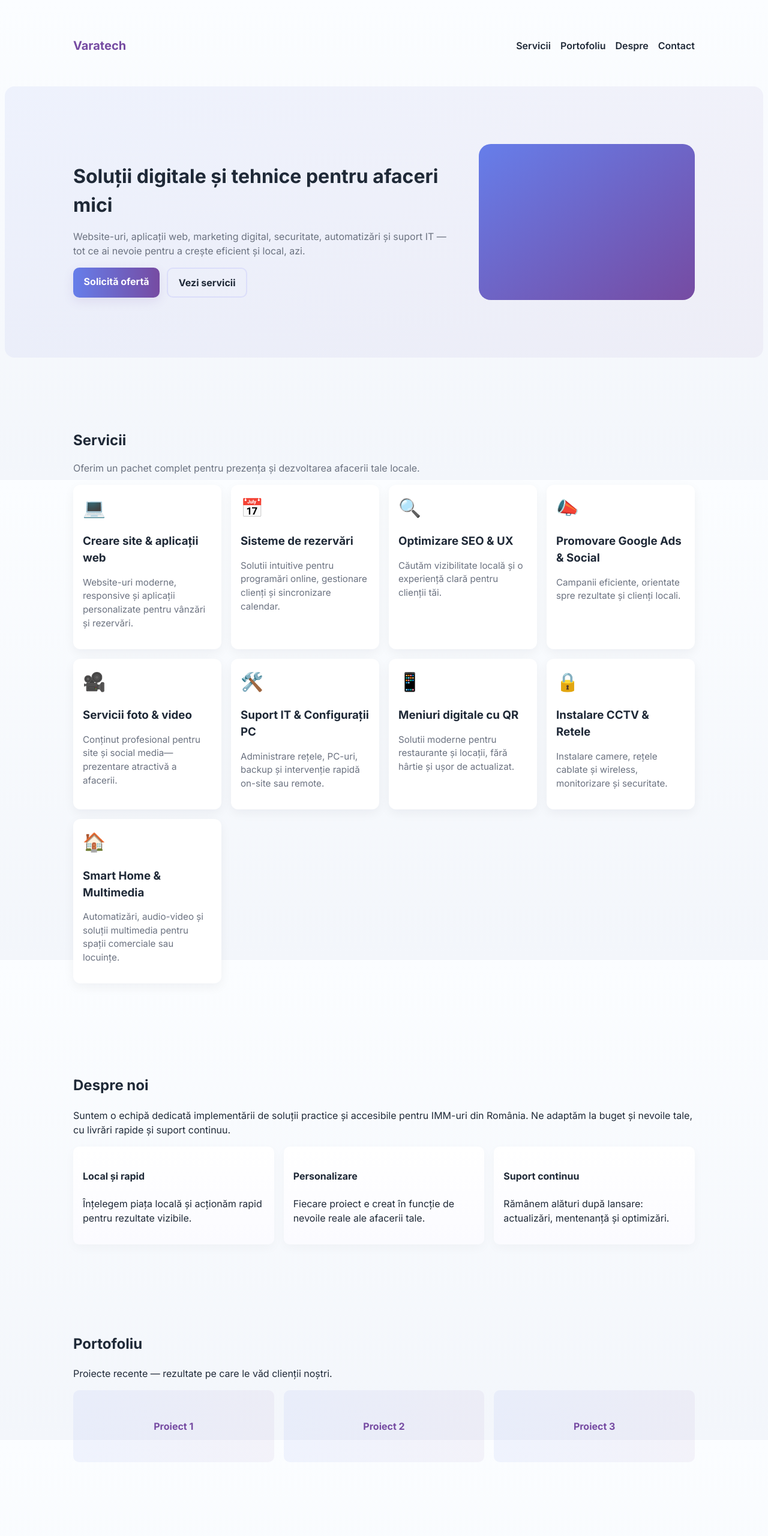
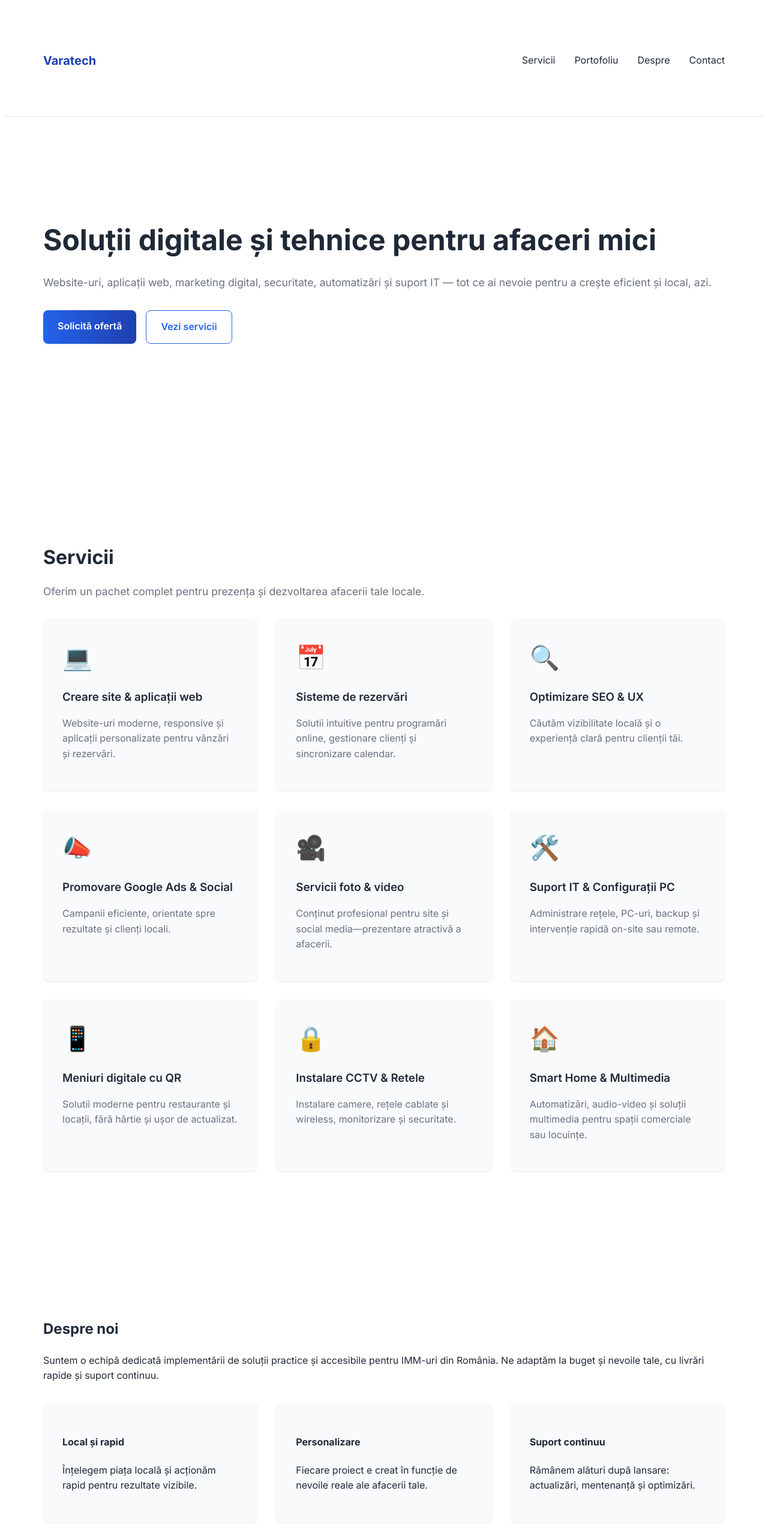
Before and after one commit to PavelRosca/varatech, a plain HTML site: page index.html in a window 1280 px wide. Shown: the top 2560 px of the page at 60% size. Drawn offline with Linux system fonts and the light colour scheme.

Commit message:
newer look

```diff
--- a/index.html
+++ b/index.html
@@ -36,18 +36,6 @@
             <a href="#contact" class="btn primary">Solicită ofertă</a>
             <a href="#servicii" class="btn outline">Vezi servicii</a>
           </div>
-        </div>
-        <div class="hero-illustration" aria-hidden="true">
-          <!-- Simple illustrative SVG -->
-          <svg width="360" height="260" viewBox="0 0 360 260" fill="none" xmlns="http://www.w3.org/2000/svg">
-            <rect width="360" height="260" rx="20" fill="url(#g)" />
-            <defs>
-              <linearGradient id="g" x1="0" y1="0" x2="1" y2="1">
-                <stop offset="0" stop-color="#667eea"/>
-                <stop offset="1" stop-color="#764ba2"/>
-              </linearGradient>
-            </defs>
-          </svg>
         </div>
       </div>
     </section>
--- a/styles.css
+++ b/styles.css
@@ -1,89 +1,101 @@
 /* Varatech - styles */
 :root{
-  --bg-1: #f7f8fb;
-  --accent-1: #667eea;
-  --accent-2: #764ba2;
+  --bg-1: #ffffff;
+  --accent-1: #2563eb;
+  --accent-2: #1e40af;
   --text: #1f2937;
   --muted: #6b7280;
-  --card: #ffffff;
-  --radius: 12px;
+  --card: #f8fafc;
+  --radius: 8px;
+  --shadow: 0 1px 3px rgba(0,0,0,0.1);
 }
 *{box-sizing:border-box}
 html,body{height:100%}
 body{
   font-family: 'Inter', system-ui, -apple-system, 'Segoe UI', Roboto, 'Helvetica Neue', Arial;
-  background: linear-gradient(180deg, #fbfdff 0%, #f3f6fb 100%);
+  background: var(--bg-1);
   color:var(--text);
   -webkit-font-smoothing:antialiased;
   -moz-osx-font-smoothing:grayscale;
-  line-height:1.5;
+  line-height:1.6;
 }
-.container{max-width:1100px;margin:0 auto;padding:2rem}
-.site-header{background:transparent;padding:1rem 0;position:sticky;top:0;z-index:40}
+.container{max-width:1200px;margin:0 auto;padding:3rem 2rem}
+.site-header{background:var(--bg-1);padding:1.5rem 0;position:sticky;top:0;z-index:40;border-bottom:1px solid #e5e7eb}
 .header-inner{display:flex;align-items:center;justify-content:space-between}
 .logo{font-weight:700;color:var(--accent-2);text-decoration:none;font-size:1.25rem}
-.nav{display:flex;gap:1rem}
-.nav a{color:var(--text);text-decoration:none;padding:0.5rem 0;font-weight:600}
+.nav{display:flex;gap:2rem}
+.nav a{color:var(--text);text-decoration:none;padding:0.5rem 0;font-weight:500;transition:color 0.2s}
 .nav a:hover{color:var(--accent-1)}
 .nav-toggle{display:none;background:none;border:0;cursor:pointer}
 .nav-toggle span{display:block;width:22px;height:2px;background:var(--text);margin:4px 0;border-radius:2px}
 
 /* Hero */
-.hero{padding:4rem 0;background:linear-gradient(135deg, rgba(102,126,234,0.08), rgba(118,75,162,0.06));border-radius:16px;margin-bottom:2rem}
-.hero-inner{display:flex;gap:2rem;align-items:center}
+.hero{padding:5rem 0;background:var(--bg-1);margin-bottom:4rem}
+.hero-inner{display:flex;gap:3rem;align-items:center}
 .hero-content{flex:1}
-.hero h1{font-size:2rem;margin-bottom:0.5rem}
-.hero p{color:var(--muted);margin-bottom:1rem}
-.hero-ctas{display:flex;gap:0.75rem}
-.btn{display:inline-block;padding:0.7rem 1.1rem;border-radius:10px;text-decoration:none;font-weight:700}
-.btn.primary{background:linear-gradient(90deg,var(--accent-1),var(--accent-2));color:white;box-shadow:0 6px 18px rgba(118,75,162,0.12)}
-.btn.outline{border:2px solid rgba(99,102,241,0.12);color:var(--text);background:transparent}
+.hero h1{font-size:3rem;margin-bottom:1rem;font-weight:700}
+.hero p{color:var(--muted);margin-bottom:2rem;font-size:1.1rem}
+.hero-ctas{display:flex;gap:1rem}
+.btn{display:inline-block;padding:0.875rem 1.5rem;border-radius:var(--radius);text-decoration:none;font-weight:600;transition:all 0.2s}
+.btn.primary{background:linear-gradient(90deg,var(--accent-1),var(--accent-2));color:white;box-shadow:var(--shadow)}
+.btn.primary:hover{transform:translateY(-1px);box-shadow:0 4px 12px rgba(37,99,235,0.3)}
+.btn.outline{border:1px solid var(--accent-1);color:var(--accent-1);background:transparent}
+.btn.outline:hover{background:var(--accent-1);color:white}
 
-.hero-illustration{width:360px;height:260px;border-radius:12px;overflow:hidden;flex-shrink:0}
+.hero-illustration{width:400px;height:300px;border-radius:var(--radius);overflow:hidden;flex-shrink:0;background:linear-gradient(135deg, var(--accent-1), var(--accent-2));display:flex;align-items:center;justify-content:center;color:white;font-size:2rem;font-weight:700}
 
 /* Services */
-.services{padding:2.25rem 0}
-.services h2{font-size:1.5rem;margin-bottom:0.25rem}
-.services .lead{color:var(--muted);margin-bottom:1rem}
-.services-grid{display:grid;grid-template-columns:repeat(auto-fit,minmax(220px,1fr));gap:1rem}
-.card{background:var(--card);border-radius:var(--radius);padding:1rem;box-shadow:0 6px 18px rgba(15,23,42,0.05)}
-.card .icon{font-size:1.9rem;margin-bottom:0.5rem}
-.card h3{margin-bottom:0.4rem}
-.card p{color:var(--muted);font-size:0.95rem}
+.services{padding:4rem 0}
+.services h2{font-size:2rem;margin-bottom:0.5rem;font-weight:700}
+.services .lead{color:var(--muted);margin-bottom:2rem;font-size:1.1rem}
+.services-grid{display:grid;grid-template-columns:repeat(auto-fit,minmax(280px,1fr));gap:2rem}
+.card{background:var(--card);border-radius:var(--radius);padding:2rem;box-shadow:var(--shadow);transition:transform 0.2s, box-shadow 0.2s}
+.card:hover{transform:translateY(-2px);box-shadow:0 4px 12px rgba(0,0,0,0.15)}
+.card .icon{font-size:2.5rem;margin-bottom:1rem}
+.card h3{margin-bottom:0.5rem;font-weight:600}
+.card p{color:var(--muted);font-size:1rem}
 
 /* About & features */
-.about{padding:2rem 0}
-.features{display:grid;grid-template-columns:repeat(auto-fit,minmax(180px,1fr));gap:1rem;margin-top:1rem}
-.feature{background:linear-gradient(180deg, #fff, #fbfbff);padding:1rem;border-radius:10px;box-shadow:0 6px 18px rgba(15,23,42,0.03)}
+.about{padding:4rem 0}
+.features{display:grid;grid-template-columns:repeat(auto-fit,minmax(250px,1fr));gap:2rem;margin-top:2rem}
+.feature{background:var(--card);padding:2rem;border-radius:var(--radius);box-shadow:var(--shadow)}
 
 /* Portfolio */
-.portfolio{padding:2rem 0}
-.portfolio-grid{display:grid;grid-template-columns:repeat(auto-fit,minmax(180px,1fr));gap:1rem;margin-top:1rem}
-.thumb{background:linear-gradient(90deg, rgba(102,126,234,0.08), rgba(118,75,162,0.06));height:120px;border-radius:10px;display:flex;align-items:center;justify-content:center;color:var(--accent-2);font-weight:700}
+.portfolio{padding:4rem 0}
+.portfolio-grid{display:grid;grid-template-columns:repeat(auto-fit,minmax(250px,1fr));gap:2rem;margin-top:2rem}
+.thumb{background:linear-gradient(90deg, var(--accent-1), var(--accent-2));height:150px;border-radius:var(--radius);display:flex;align-items:center;justify-content:center;color:white;font-weight:700;font-size:1.2rem}
 
 /* Contact */
-.contact{padding:2.25rem 0}
-.contact-form{display:grid;grid-template-columns:repeat(auto-fit,minmax(220px,1fr));gap:1rem}
+.contact{padding:4rem 0}
+.contact-form{display:grid;grid-template-columns:repeat(auto-fit,minmax(300px,1fr));gap:2rem}
 .form-row{display:flex;flex-direction:column}
-.form-row label{font-size:0.85rem;margin-bottom:0.4rem;color:var(--muted)}
-.form-row input,.form-row textarea,.form-row select{padding:0.65rem;border-radius:8px;border:1px solid #e6e9ee;background:white}
-.form-actions{grid-column:1/-1;display:flex;gap:0.75rem;align-items:center}
+.form-row label{font-size:0.9rem;margin-bottom:0.5rem;color:var(--muted);font-weight:500}
+.form-row input,.form-row textarea,.form-row select{padding:0.875rem;border-radius:var(--radius);border:1px solid #d1d5db;background:var(--bg-1);transition:border-color 0.2s}
+.form-row input:focus,.form-row textarea:focus,.form-row select:focus{outline:none;border-color:var(--accent-1)}
+.form-actions{grid-column:1/-1;display:flex;gap:1rem;align-items:center}
 
 /* Footer */
-.site-footer{padding:2rem 0;margin-top:2rem;border-top:1px solid #eef2ff}
-.footer-grid{display:grid;grid-template-columns:repeat(auto-fit,minmax(180px,1fr));gap:1rem}
-.muted{color:var(--muted);font-size:0.9rem;margin-top:1rem}
+.site-footer{padding:3rem 0;margin-top:4rem;border-top:1px solid #e5e7eb;background:var(--card)}
+.footer-grid{display:grid;grid-template-columns:repeat(auto-fit,minmax(250px,1fr));gap:2rem}
+.muted{color:var(--muted);font-size:0.9rem;margin-top:2rem}
 
 /* Responsive */
 @media (max-width:880px){
-  .hero-inner{flex-direction:column}
-  .hero-illustration{width:100%;height:200px}
-  .nav{display:none;position:absolute;right:1rem;top:64px;background:white;padding:1rem;border-radius:10px;box-shadow:0 10px 30px rgba(2,6,23,0.08)}
+  .hero-inner{flex-direction:column;text-align:center}
+  .hero h1{font-size:2.5rem}
+  .hero p{font-size:1rem}
+  .nav{display:none;position:absolute;right:1rem;top:64px;background:var(--bg-1);padding:1rem;border-radius:var(--radius);box-shadow:var(--shadow)}
   .nav.show{display:flex;flex-direction:column}
   .nav-toggle{display:block}
-  .container{padding:1rem}
+  .container{padding:2rem 1rem}
+  .services-grid{grid-template-columns:1fr}
+  .features{grid-template-columns:1fr}
+  .portfolio-grid{grid-template-columns:1fr}
+  .contact-form{grid-template-columns:1fr}
+  .footer-grid{grid-template-columns:1fr}
 }
 
 @media (max-width:420px){
-  .hero h1{font-size:1.35rem}
+  .hero h1{font-size:2rem}
+  .hero-ctas{flex-direction:column}
 }
```
Also changed, not shown: 1 other file.
